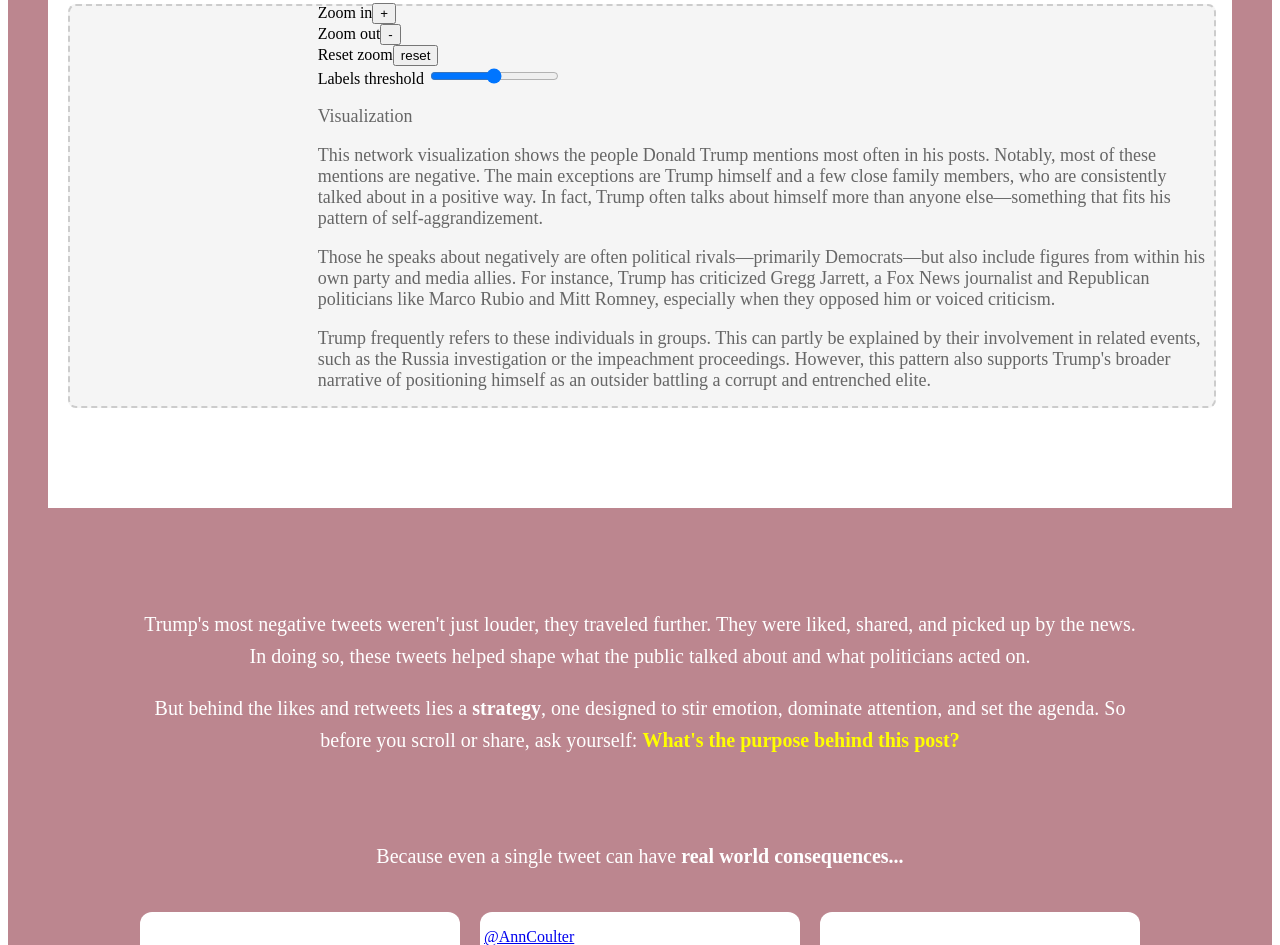
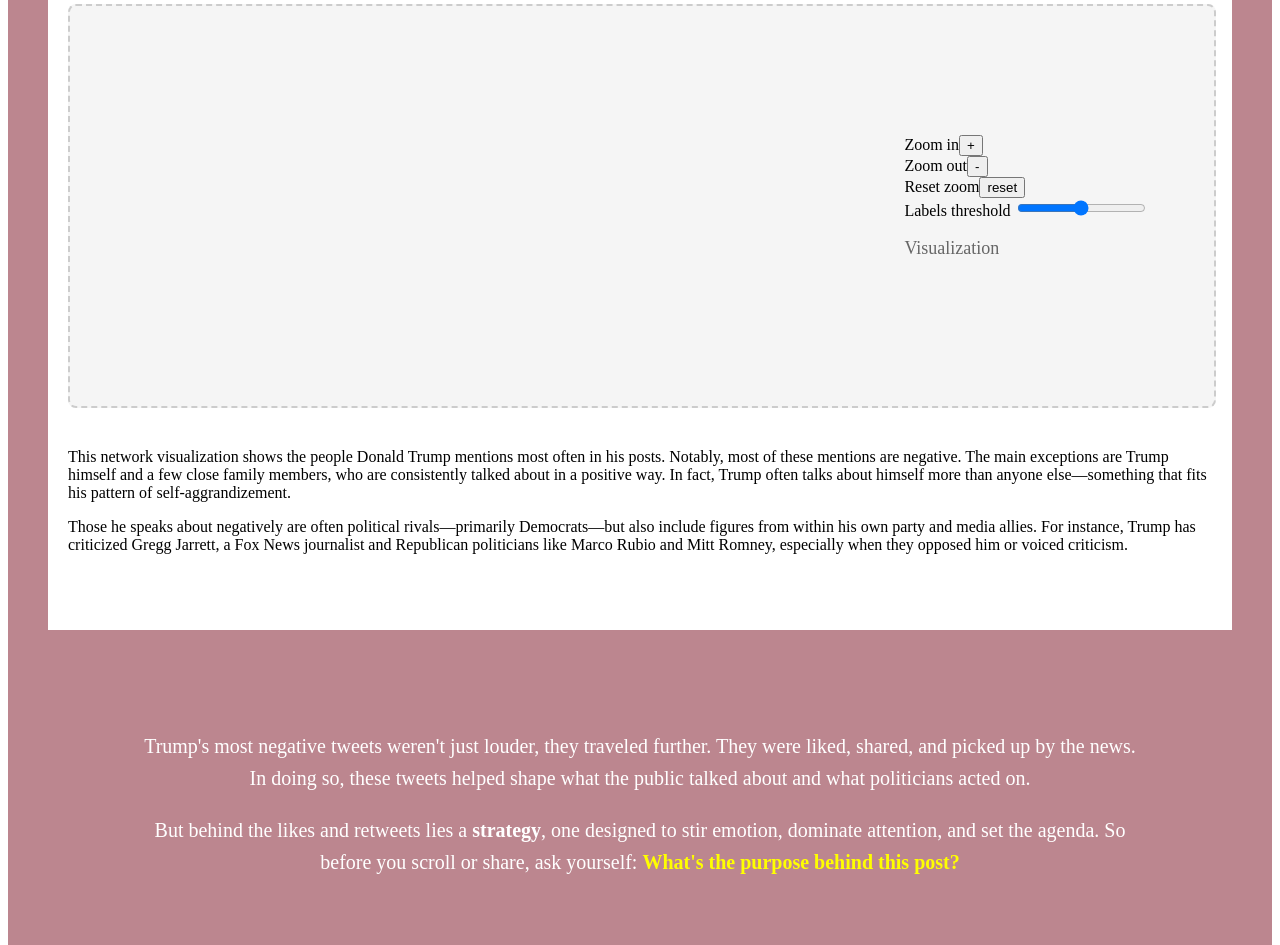
Before and after one commit to EmmaLefever/Data_Viz_Website_Storyline, a website built with Vite: page index.html in a window 1280 px wide. Shown: the part 8050-8995 px from the top of the page. Built offline with nearby package versions, Linux system fonts and the light colour scheme; files whose address does not match are found by name; what graphology-gexf would draw is missing.

Commit message:
Update_text_networkvis2

```diff
--- a/index.html
+++ b/index.html
@@ -356,15 +356,14 @@
                         <input id="labels-threshold" type="range" min="0" max="15" step="0.5" />
                     </div>
                     <p>Visualization</p>
-                    <p> This network visualization shows the people Donald Trump mentions most often in his posts. Notably, most of these mentions are negative. The main exceptions are Trump himself and a few close family members, who are consistently talked about in a positive way. In fact, Trump often talks about himself more than anyone else—something that fits his pattern of self-aggrandizement.</p>
-                    <p> Those he speaks about negatively are often political rivals—primarily Democrats—but also include figures from within his own party and media allies. For instance, Trump has criticized Gregg Jarrett, a Fox News journalist and Republican politicians like Marco Rubio and Mitt Romney, especially when they opposed him or voiced criticism. </p>
-                    <p> Trump frequently refers to these individuals in groups. This can partly be explained by their involvement in related events, such as the Russia investigation or the impeachment proceedings. However, this pattern also supports Trump's broader narrative of positioning himself as an outsider battling a corrupt and entrenched elite. </p>
                 </div>
                 <script type="module" src="src/index.ts"></script>
             </div>
 
 
         </div>
+        <p> This network visualization shows the people Donald Trump mentions most often in his posts. Notably, most of these mentions are negative. The main exceptions are Trump himself and a few close family members, who are consistently talked about in a positive way. In fact, Trump often talks about himself more than anyone else—something that fits his pattern of self-aggrandizement.</p>
+        <p> Those he speaks about negatively are often political rivals—primarily Democrats—but also include figures from within his own party and media allies. For instance, Trump has criticized Gregg Jarrett, a Fox News journalist and Republican politicians like Marco Rubio and Mitt Romney, especially when they opposed him or voiced criticism. </p>
     </div>
 
     <div class="ending-container">
```
